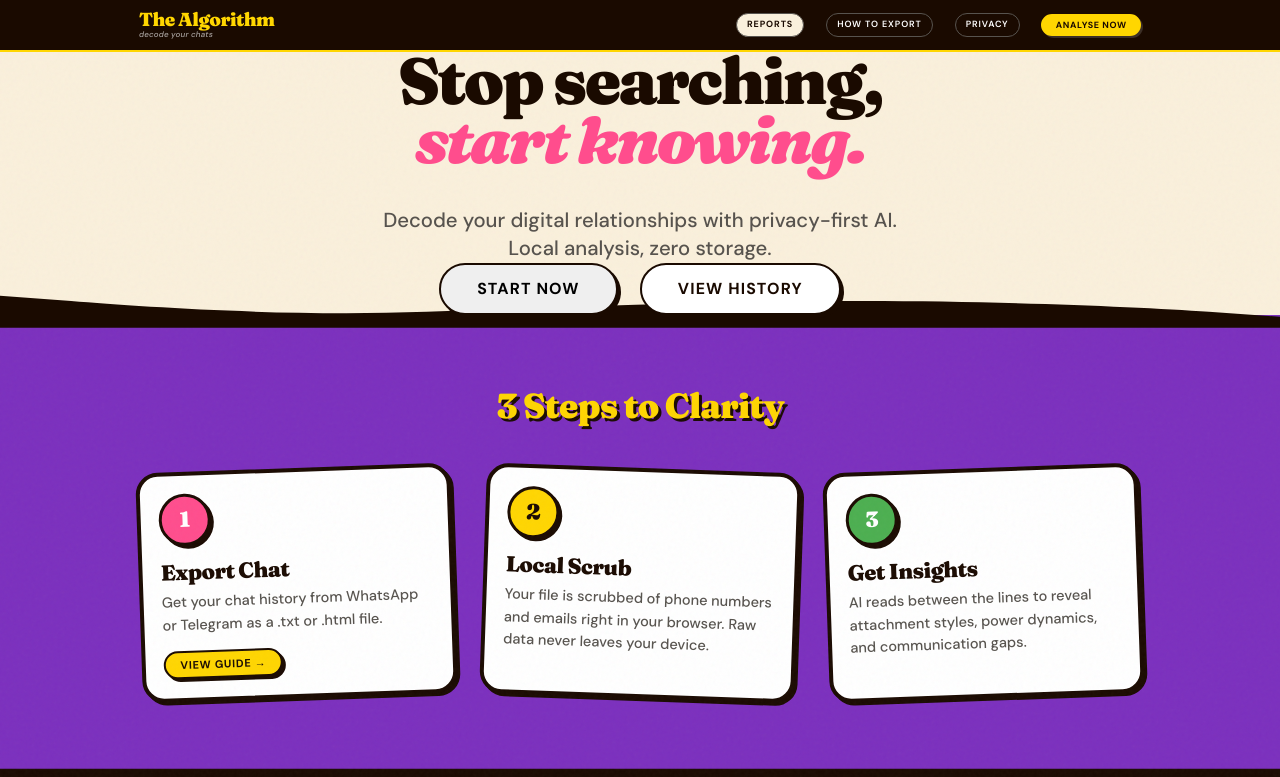
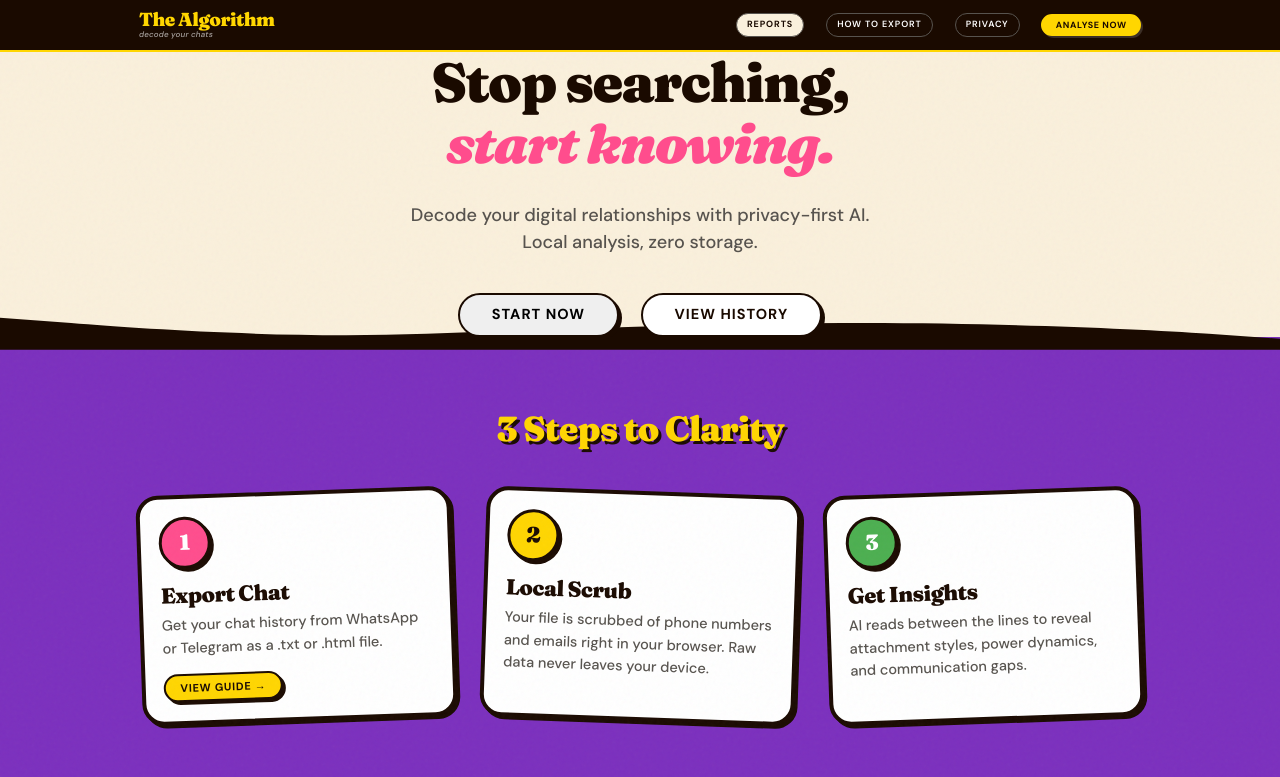
Before and after one commit to rixabhh/TheAlgorithm, a plain HTML site: page index.html in a window 1280 px wide. Shown: the top 777 px of the page. Drawn offline with Linux system fonts and the light colour scheme.

Commit message:
Fix: Refine hero typography and spacing for better balance and clarity

```diff
--- a/index.html
+++ b/index.html
@@ -28,12 +28,12 @@
 </header>
 
 <!-- ═══ DASHBOARD HEADER ═══ -->
-    <div class="container text-center pt-32 pb-48" style="position:relative; z-index:10">
-        <h1 style="font-size:4.5rem; line-height:0.9; margin-bottom:2.5rem; letter-spacing:-0.04em">Stop searching, <br><span style="color:var(--pink); font-style:italic">start knowing.</span></h1>
-        <p style="font-size:1.4rem; color:var(--gray-600); max-width:650px; margin:0 auto; font-weight:500; line-height:1.4">Decode your digital relationships with privacy-first AI. <br>Local analysis, zero storage.</p>
-        <div class="flex justify-center gap-6 mt-16">
-            <button class="btn btn--pink btn--lg" style="font-size:1.1rem; padding:1rem 2.5rem" onclick="document.getElementById('upload').scrollIntoView()">Start Now</button>
-            <a href="history.html" class="btn btn--white btn--lg" style="font-size:1.1rem; padding:1rem 2.5rem">View History</a>
+    <div class="container text-center pt-24 pb-32" style="position:relative; z-index:10">
+        <h1 style="font-size:3.8rem; line-height:1.1; margin-bottom:2rem; letter-spacing:-0.03em">Stop searching, <br><span style="color:var(--pink); font-style:italic">start knowing.</span></h1>
+        <p style="font-size:1.25rem; color:var(--gray-600); max-width:600px; margin:0 auto 2.5rem; font-weight:500; line-height:1.5">Decode your digital relationships with privacy-first AI. <br>Local analysis, zero storage.</p>
+        <div class="flex justify-center gap-6">
+            <button class="btn btn--pink btn--lg" style="font-size:1rem; padding:0.8rem 2.2rem" onclick="document.getElementById('upload').scrollIntoView()">Start Now</button>
+            <a href="history.html" class="btn btn--white btn--lg" style="font-size:1rem; padding:0.8rem 2.2rem">View History</a>
         </div>
     </div>
 
```
